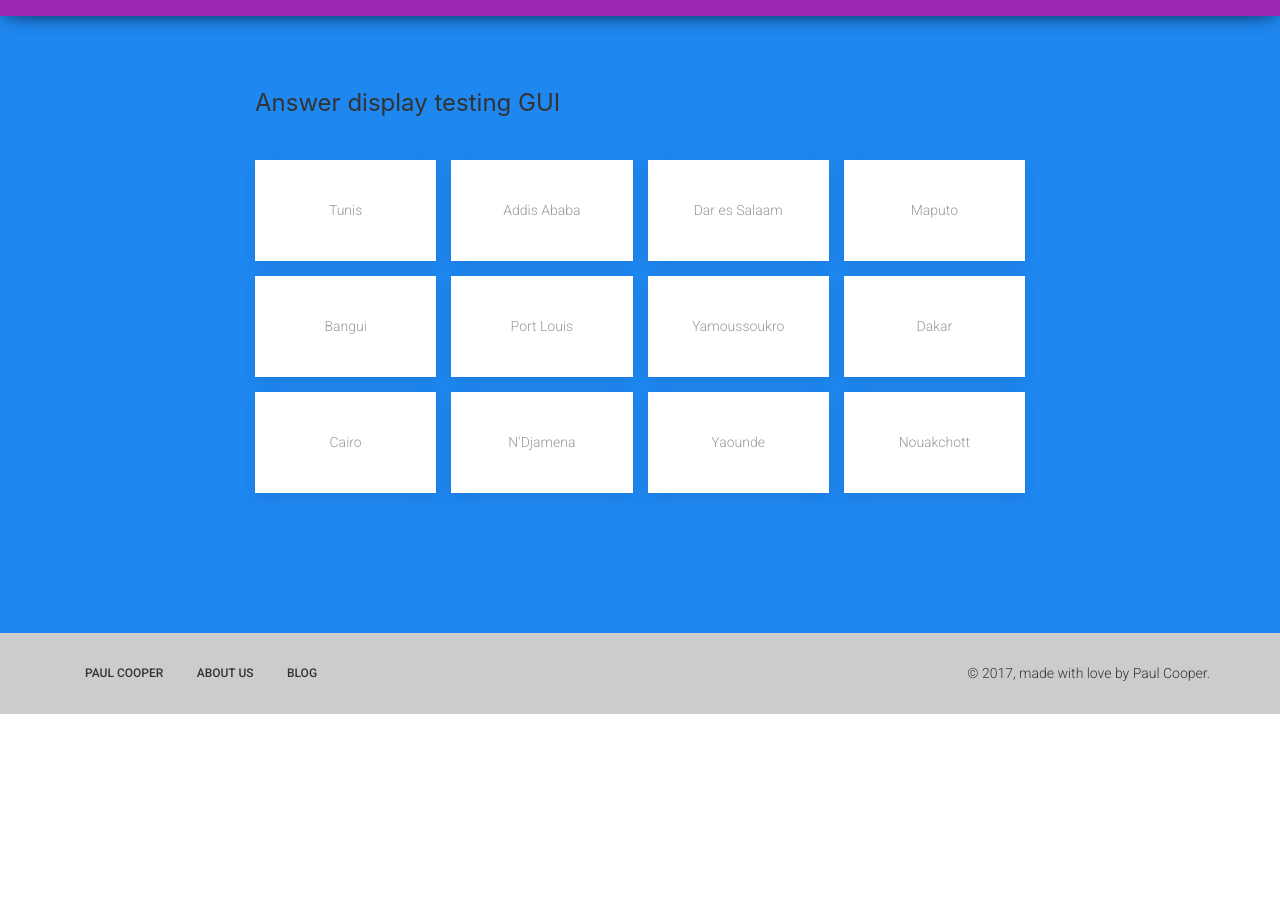
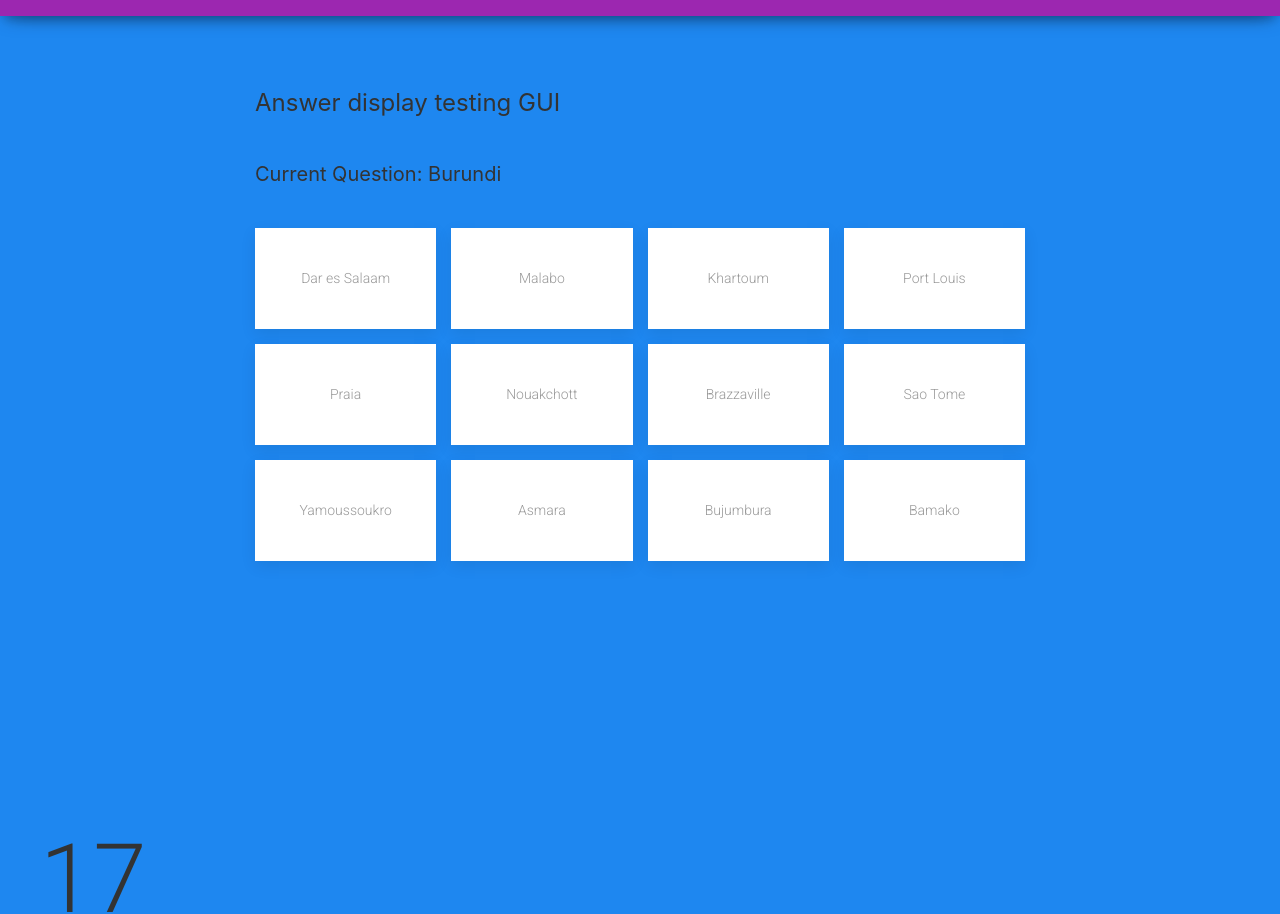
Before and after one commit to lucidmotifs/cooper.paul.ws, a plain HTML site: page ui-testing.html in a window 1280 px wide. Shown: the part 54-968 px from the top of the page. Before the commit the page ends 800 px from the top, so only its background shows below. Drawn offline with nearby package versions, Linux system fonts and the light colour scheme.

Commit message:
answer tiles working

```diff
--- a/assets/js/custom/gamesrc.js
+++ b/assets/js/custom/gamesrc.js
@@ -156,8 +156,8 @@ function loadData( data ) {
 }
 
 function chooseRandomQuestion() {
-   index = Math.floor(Math.random()*(_questions.length)+1);
-   return index;
+   index = Math.floor(Math.random()*(questions.length)+1);
+   return index-1;
 }
 
 function checkAnswer(sender, guess, ans) {
@@ -175,7 +175,8 @@ function checkAnswer(sender, guess, ans) {
 function submitAnswer(el) {
    // the guess should match the ID of the
    // pressed element
-   var guess = el.id;
+   var guess = $(el).attr('value');
+   console.log(guess);
    // set by 'setQuestion()'
    var ans = $currAnswer;
 
@@ -188,10 +189,19 @@ function submitAnswer(el) {
 
 function doCorrectAnswer(e) {
    console.log('correct');
+
+   // play animation
+   $(e).addClass("uk-animation-reverse uk-animation-scale-down");
+
+   // change score etc...
+   setTimeout( function() { setQuestion(); }, 1000 );
 }
 
 function doWrongAnswer(e) {
    console.log('incorrect');
+
+   $(e).addClass("uk-animation-shake");
+   setTimeout( function() { $(e).removeClass("uk-animation-shake"); }, 1000 );
 }
 
 var $currQuestion = "";
@@ -203,16 +213,24 @@ function setQuestion() {
 
    // remove the question and answer
    $currQuestion = questions.splice(i, 1)[0];
+   _questions.splice(i, 1);
+   $(".question-text").html($currQuestion);
+
    $currAnswer = answers.splice(i, 1)[0];
+   _answers.splice(i, 1);
 
+   updateAnswerTiles($("#answer-grid").children().length);
    console.log($currAnswer);
 }
 
 function updateAnswerTiles(nTiles) {
    // ensure there are enough answer to accomidate tiles
    if (questions.length < nTiles) {
-      nTiles = answer.length;
+      nTiles = answers.length;
    }
+
+   // animate and remove current objects
+   $("#answer-grid").fadeOut(300).empty();
 
    var used = Array();
    var tobuild = Array();
@@ -223,16 +241,19 @@ function updateAnswerTiles(nTiles) {
       // add question to chosen if not already there
       if (indexOf.call(used, q) > -1) {
          // found match, pick another
-         i--;
+         i = i-1;
          continue;
       } else {
          used.push(q);
       }
+      var ans = answers[q];
+      if (typeof ans == 'undefined') {
+
+      }
 
       tobuild.push(answers[q]);
-
    }
-
+   console.log(tobuild);
    // insert the correct answer at a random location
    var index = Math.floor(Math.random()*(nTiles)+0);
    tobuild.splice(index, 1, $currAnswer);
@@ -240,19 +261,28 @@ function updateAnswerTiles(nTiles) {
    $(tobuild).each( function(k,a) {
       $("#answer-grid").append(buildAnswerTile(a));
    });
+
+   $("#answer-grid").fadeIn(300);
+   console.log(questions.length);
+   console.log(answers.length);
 }
 
 function buildAnswerTile(a) {
    // build the element to insert
    $text = $('<p>', {
       class: "uk-text-muted uk-text-center",
-      html: a
+      value: a,
+      html: a,
+      on: { 'click': function( e ) {
+            submitAnswer(e.target);
+         }
+      }
    });
 
    $card = $('<div>', {
-      class: "uk-card uk-card-body uk-card-default uk-card-hover uk-text-center uk-animation-fade uk-animation-fast",
+      class: "uk-card uk-card-body uk-card-default uk-card-hover uk-text-center",
       html: $text,
-      id: a,
+      value: a,
       on: { 'click': function( e ) {
             submitAnswer(e.target);
          }
@@ -260,7 +290,6 @@ function buildAnswerTile(a) {
    });
 
    $div = $('<div>', {
-      class: "uk-animation-toggle",
       html: $card
    });
 
--- a/ui-testing.html
+++ b/ui-testing.html
@@ -79,12 +79,21 @@
 				<div class="col-md-8 col-md-offset-2">
 					<div class="uk-panel uk-margin-medium">
 						<h3>Answer display testing GUI</h3>
+						<h4>Current Question: <span class="question-text"></span></h4>
 					</div>
 
 					<div id="answer-grid" class="uk-grid-match uk-grid-small uk-child-width-1-4@m" uk-grid>
 						<!-- answer tiles go here -->
 
 					</div>
+				</div>
+			</div>
+		</section>
+
+		<section id="clock-display" class="uk-section uk-section-primary uk-preserve-color uk-section-large">
+			<div class="uk-container">
+				<div uk-countdown="date: 2017-09-02T19:12:39+00:00">
+					<span class="uk-countdown-number uk-countdown-seconds"></span>
 				</div>
 			</div>
 		</section>
```
